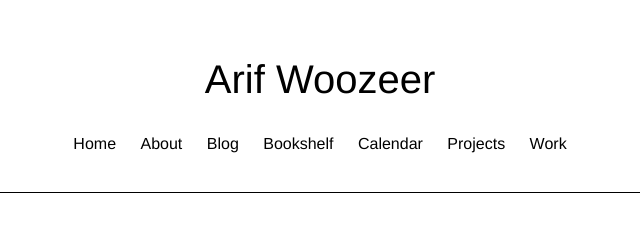
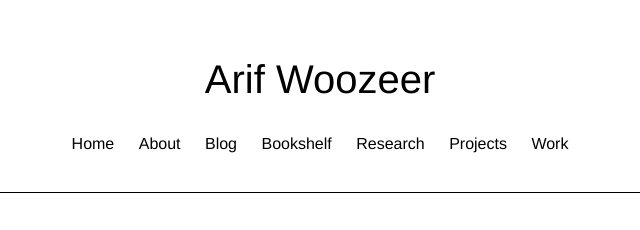
Before and after one commit to wooziecodes/wooziecodes.github.io, a plain HTML site: page work.html in a window 1280 px wide. Shown: the top 230 px of the page, 320-960 px from the left. Drawn offline with Linux system fonts and the light colour scheme.

Commit message:
cheeky fix

```diff
--- a/work.html
+++ b/work.html
@@ -62,7 +62,7 @@
                 <li><a href="about.html">About</a></li>
                 <li><a href="blog.html">Blog</a></li>
                 <li><a href="bookshelf.html">Bookshelf</a></li>
-                <li><a href="calendar.html">Calendar</a></li>
+                <li><a href="calendar.html">Research</a></li>
                 <li><a href="projects.html">Projects</a></li>
                 <li><a href="work.html">Work</a></li>
             </ul>
```
Also changed, not shown: blog.html (+1 -1 lines), bookshelf.html (+1 -1 lines), projects.html (+1 -1 lines), writing.html (+1 -1 lines).
